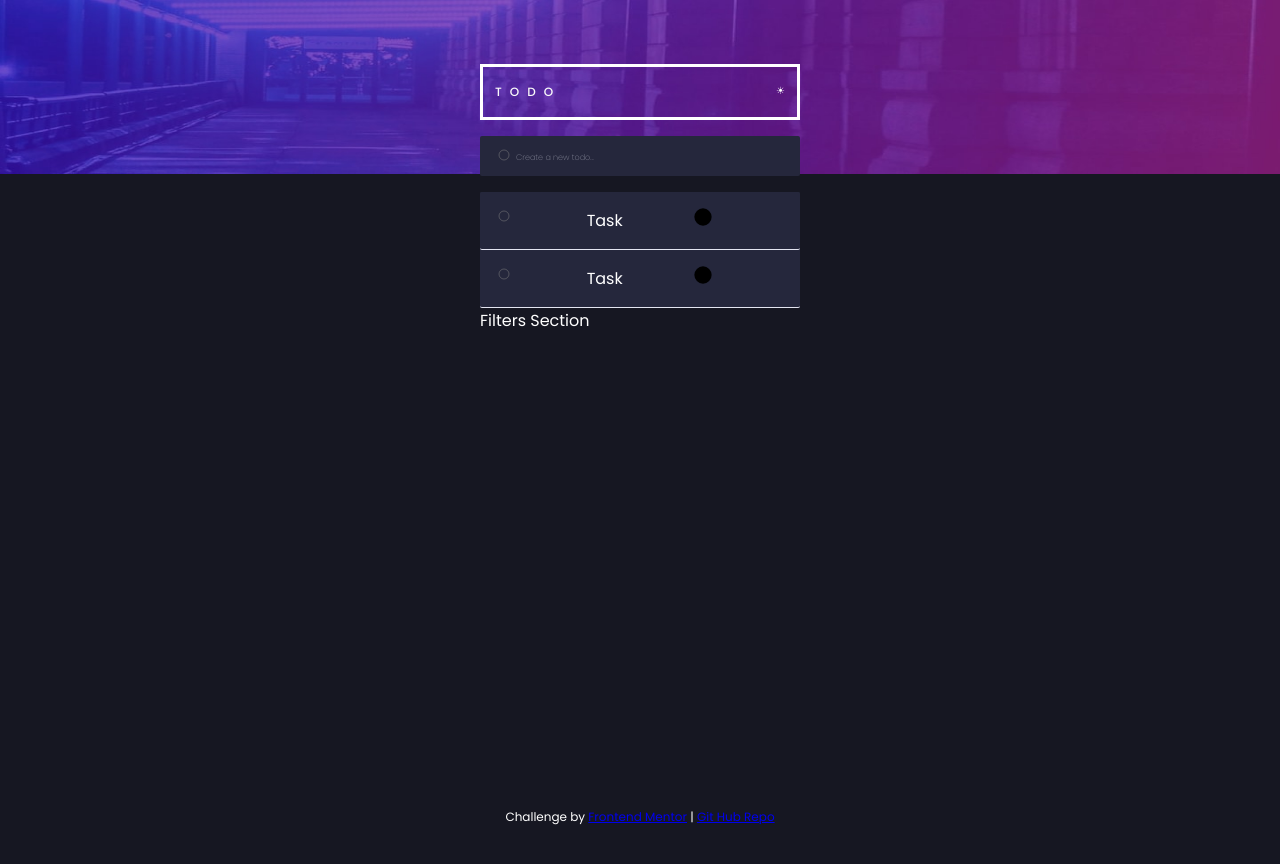
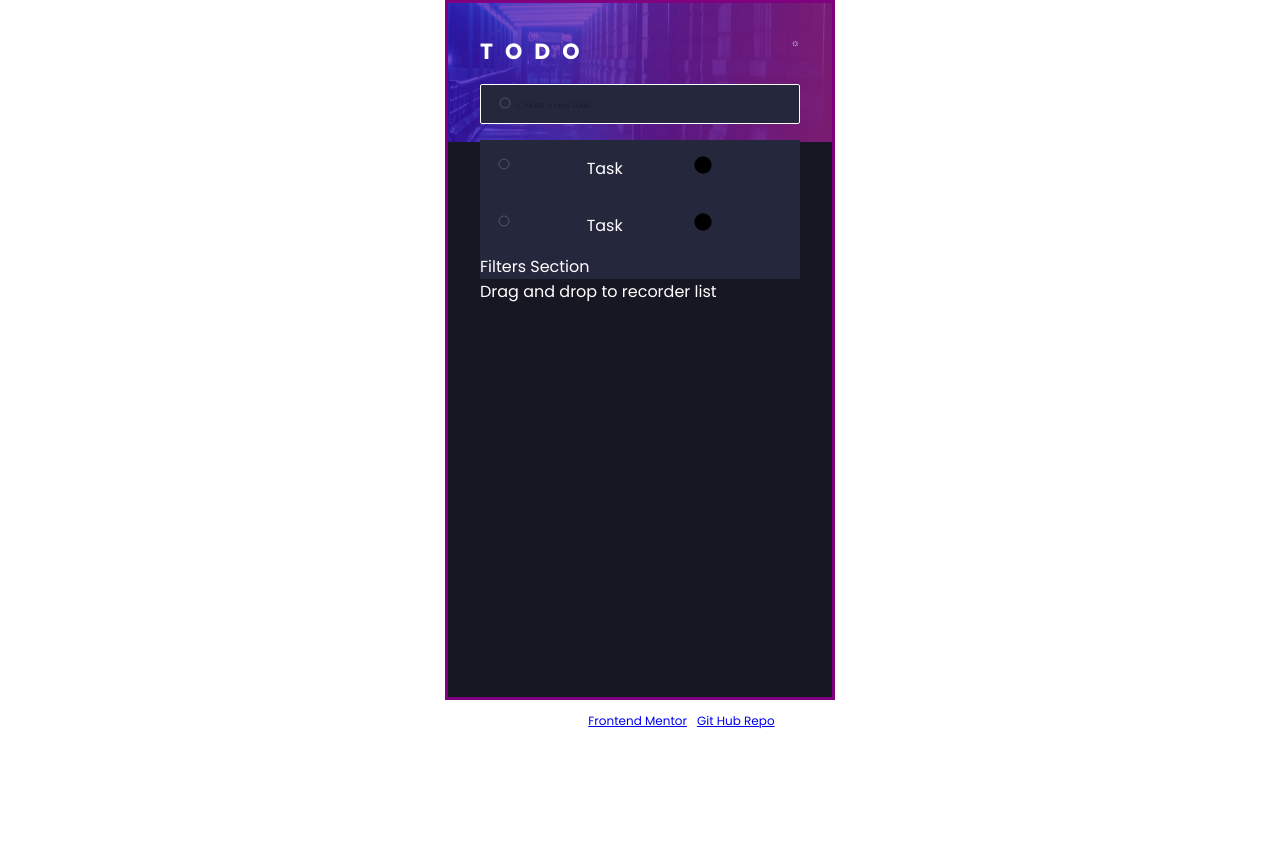
Before and after one commit to Suganya1990/AngularToDoApp, an Angular app: page / in a window 1280 px wide. Shown: the top 864 px of the page. After the commit the page ends 800 px from the top, so only its background shows below. Built offline with nearby package versions, Linux system fonts and the light colour scheme.

Commit message:
added light and dark theme

```diff
--- a/package.json
+++ b/package.json
@@ -24,6 +24,7 @@
     "@fortawesome/angular-fontawesome": "^0.15.0",
     "express": "^4.18.2",
     "rxjs": "~7.8.0",
+    "sass": "^1.87.0",
     "tslib": "^2.3.0",
     "zone.js": "~0.14.10"
   },
--- a/src/app/app.component.html
+++ b/src/app/app.component.html
@@ -1,4 +1,4 @@
-<section class="app-container dark-background">
+<section class="container-app">
 
     <app-to-do/>
     <div class="footer-section">
--- a/src/app/task/new-task/new-task.component.html
+++ b/src/app/task/new-task/new-task.component.html
@@ -1,4 +1,4 @@
-<div class="task-container task-new-container">
+<div class="task-new-container">
     <div class="icon-container">
         <svg class="svg">
             <circle cx="8" cy="8" r="5" stroke="grey" stroke-width=".5" fill="transparent" />
--- a/src/app/task/task.component.html
+++ b/src/app/task/task.component.html
@@ -1,5 +1,5 @@
 
-<div class="task-container task">
+<div class="task-container task-item">
     <div class="icon-container">
         <svg class="svg">
             <circle cx="8" cy="8" r="5" stroke="grey" stroke-width=".5" fill="transparent" />
--- a/src/app/to-do/to-do.component.html
+++ b/src/app/to-do/to-do.component.html
@@ -1,18 +1,27 @@
-<section class="todo-container">
-    <header class="header">
+<section  [ngClass]="this.theme.type==='Light' ? 'light-container': 'dark-container'" class="container-todo" >
+    <header class="container-header">
         <h1 class="header-text">TODO</h1>
-        <span class="icon-theme">&#9728;</span>
+
+        <i class="icon-theme" (click) = "this.toggleTheme()">
+            {{this.theme.symbol}}</i>
+
+        <!-- <span class="icon-theme"></span> -->
     </header>
-    <new-task/>
 
+    <section class="container-main"  >
+        <section class="container-addTask" [ngClass]="this.theme.type==='Light' ? 'light': 'dark'">
+            <new-task/>
+        </section>
 
-    <section  class="task-container task-list-container">
-        <task/>
-        <task/>
+        <section  class="container-taskList" [ngClass]="this.theme.type==='Light' ? 'light': 'dark'">
+            <task/>
+            <task/>
+        </section>
+        <section class="container container-filter" [ngClass]="this.theme.type==='Light' ? 'light': 'dark'">
+            Filters Section
+        </section>
     </section>
-
-
-    <section>
-        Filters Section
-    </section>
+    <div>
+        <p> Drag and drop to recorder list</p>
+    </div>
 </section>
--- a/src/app/to-do/to-do.component.ts
+++ b/src/app/to-do/to-do.component.ts
@@ -1,14 +1,38 @@
 import { Component } from '@angular/core';
 import { NewTaskComponent } from '../task/new-task/new-task.component';
 import { TaskComponent } from '../task/task.component';
+import { CommonModule } from '@angular/common';
 
 @Component({
   selector: 'app-to-do',
   standalone: true,
-  imports: [NewTaskComponent,TaskComponent, TaskComponent],
+  imports: [CommonModule, NewTaskComponent,TaskComponent, TaskComponent],
   templateUrl: './to-do.component.html',
 
 })
 export class ToDoComponent {
+  theme
+  light = {
+    type: "Light",
+    symbol: "\u263E"
+  }
+  Dark = {
+    type: "Dark",
+    symbol: "\u263C"
+  }
+  constructor(){
+    this.theme = this.Dark;
+  }
+
+  setTheme(){
+
+  }
+  toggleTheme(){
+    if(this.theme.type === "Light" )
+      this.theme = this.Dark;
+    else if (this.theme.type === "Dark")
+      this.theme=this.light;
+
+  }
 
 }
--- a/src/styles.css
+++ b/src/styles.css
@@ -2,85 +2,74 @@
 :root {
 
     /* Primary Colors */
-    -main-primary-brightBlue: hsl(220, 98%, 61%);
+    --main-primary-brightBlue: hsl(220, 98%, 61%);
     --background: linear-gradient hsl(192, 100%, 67%) to hsl(280, 87%, 65%);
     /* Light Thene */
-    --main-light-gray:  hsl(0, 0%, 98%);
-    --main-light-blueGray-1:  hsl(236, 33%, 92%);
-    --main-light-blueGray-2:   hsl(233, 11%, 84%);
-    --main-light-blueGray-3: hsl(236, 9%, 61%);
-    --main-light-blueGray-4: hsl(235, 19%, 35%);
+    --light-bg-gray:  hsl(0, 0%, 98%);
+    --light-blueGray-1:  hsl(236, 33%, 92%);
+    --light-blueGray-2:   hsl(233, 11%, 84%);
+    --light-txt-blueGray-3: hsl(236, 9%, 61%);
+    --light-blueGray-4: hsl(235, 19%, 35%);
     /* Dark Thene */
-    --main-dark-darkBlue:hsl(235, 21%, 11%);
-    --main-dark-veryDarkBlue: hsl(235, 24%, 19%);
-    --main-dark-lightGrayBlue: hsl(234, 39%, 85%);
-    --main-dark-darkGreyBlue1: hsl(236, 33%, 92%);
-    --main-dark-darkGreyBlue2: hsl(234, 11%, 52%);
-    --main-dark-darkGreyBlue3: hsl(233, 14%, 35%);
-    --main-dark-darkGreyBlue4: hsl(237, 14%, 26%);
+    --dark-bg-darkBlue:hsl(235, 21%, 11%);
+    --dark-veryDarkBlue: hsl(235, 24%, 19%);
+    --dark-lightGrayBlue: hsl(234, 39%, 85%);
+    --dark-darkGreyBlue1: hsl(236, 33%, 92%);
+    --dark-darkGreyBlue2: hsl(234, 11%, 52%);
+    --dark-darkGreyBlue3: hsl(233, 14%, 35%);
+    --dark-darkGreyBlue4: hsl(237, 14%, 26%);
     --font-size: 18px;
-  }
+}
+  /*Mixin*/
+
+
 
   *{
     padding:  0;
     margin: 0;
     box-sizing: border-box;
-
     font-family: "Poppins", sans-serif
   }
 
-.light-background{
-  background-image: url('./images/bg-desktop-light.jpg');
-  background-image: 100%;
 
-  background-repeat: no-repeat;
-  background-position: center;
-  background-size:  300px 100px;
-  background-color:var(--main-light-gray);
-}
-.dark-background{
-  background-image: url('./images/bg-desktop-dark.jpg');
-  background-image: 100%;
-  background-repeat: no-repeat;
-  background-position: top;
-  background-size:  100% 20%;
-  background-color:var(--main-dark-darkBlue);
-}
-.app-container{
+.container-app{
 
-  padding: 2em 2em;
+
   display: flex;
   align-items: center;
-  justify-content: center;
+
   flex-direction: column;
   overflow: hidden;
   color:white;
+
 }
 .footer-section{
   padding: 1em 0;
   font-size: 12px;
   text-align: center;
 }
-.todo-container{
-
+.container-todo{
   height: 700px;
- /* border:3px solid white;  */
- margin: 2em;
-
+ border:3px solid purple;
+ padding: 2em;
 
 }
-.header{
-  border:3px solid white;
-  padding: 1em .75em;
+.container-header{
+  /* border:3px solid white; */
   display: flex;
   justify-content: space-between;
 }
 .header-text{
-  font-size: 12px;
+
   color: var(--main-light-gray);
-  font-weight: 500;
-  letter-spacing: 8px;
+  font-weight: 700;
+  letter-spacing: 12px;
+  font-size: 22px;
 
+}
+.container-main{
+
+  /* border:3px solid white; */
 }
 
 .icon-theme{
@@ -88,11 +77,17 @@
 
 }
 
+
+.task-container{
+
+  border-radius: 2px;
+
+}
 /* new Task */
 .task-new-container{
-  /* border: 1px solid white; */
+  border: 1px solid white;
   display: flex;
-  background-color: hsl(235, 24%, 19%);
+  /* background-color: hsl(235, 24%, 19%); */
   align-items: center;
   border-radius: 2px;
   height: 40px;
@@ -100,6 +95,14 @@
   padding: 1em;
   margin: 1em 0 ;
 }
+/* */
+.task-item{
+  border-bottom: 1px solid var(--main-dark-darkGreyBlue1);
+  display: flex;
+  justify-content: space-between;
+  padding: 1em;
+}
+
 .icon-container{
   color:transparent;
   /* border: 1px solid black; */
@@ -130,14 +133,31 @@ input::placeholder {
   color: var(--main-dark-darkGreyBlue1);
 }
 
-.task-container{
 
-  border-radius: 2px;
-  background-color: hsl(235, 24%, 19%);
+/*Themes*/
+
+.light-container{
+  background-image: url('./images/bg-desktop-light.jpg');
+  background-image: 100%;
+  background-repeat: no-repeat;
+  background-position: top;
+  background-size:  100% 20%;
+  background-color: var(--light-bg-gray);
 }
-.task{
-  border-bottom: 1px solid var(--main-dark-darkGreyBlue1);
-  display: flex;
-  justify-content: space-between;
-  padding: 1em;
+.dark-container{
+  background-image: url('./images/bg-desktop-dark.jpg');
+  background-image: 100%;
+  background-repeat: no-repeat;
+  background-position: top;
+  background-size:  100% 20%;
+  background-color:var(--dark-bg-darkBlue);
 }
+
+.light{
+  background-color:  white;
+  color: var(--dark-lightGrayBlue);
+}
+.dark{
+
+  background-color: var(--dark-veryDarkBlue);
+}
```
Also changed, not shown: 1 other file (tests, documents, lock files or other folders).
